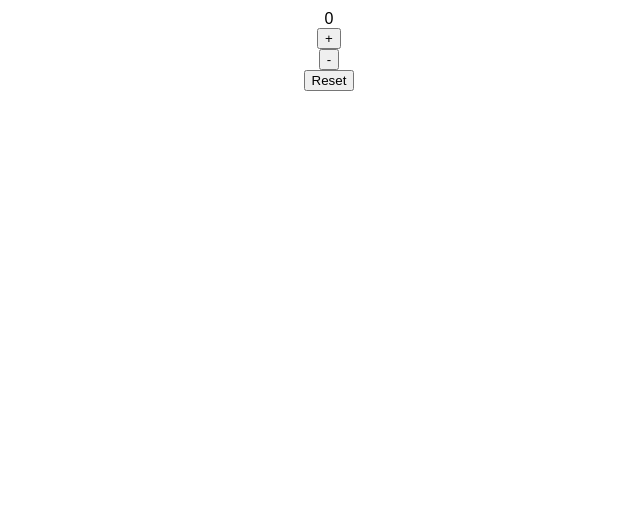
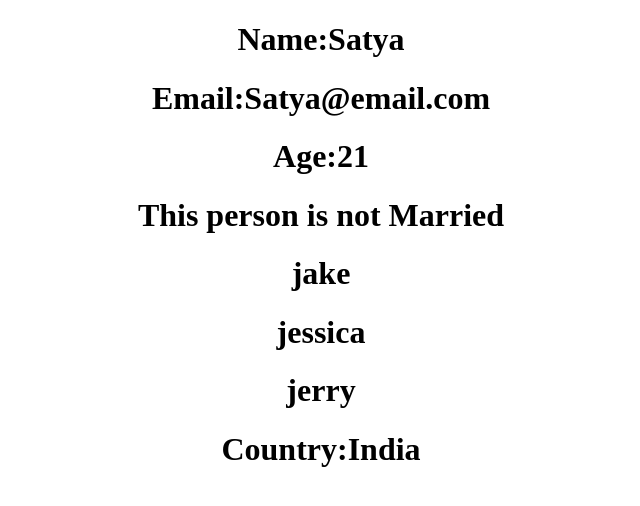
Before and after one commit to Satya170502/React-tutorial, a React (Create React App) app: page / in a window 1280 px wide. Shown: the top 506 px of the page, without its empty margins (319-959 px from the left). Built offline with nearby package versions, Linux system fonts and the light colour scheme.

Commit message:
Typesafety in react using typescript

```diff
--- a/public/index.html
+++ b/public/index.html
@@ -27,7 +27,7 @@
     <title>React App</title>
   </head>
   <body>
-    <noscript>You need to enable JavaScript to run this app.</noscript>
+    <noscript>You need to enable TypeScript to run this app.</noscript>
     <div id="root"></div>
     <!--
       This HTML file is a template.
--- a/src/App.css
+++ b/src/App.css
@@ -1,10 +1,5 @@
 .App {
-  display: flex;
-  align-items: center;
-  flex-direction: column;
-  width: 100vw;
-  font-family: Arial, Helvetica, sans-serif;
-  margin-top: 10px;
+  text-align: center;
 }
 
 .App-logo {
@@ -41,45 +36,3 @@
     transform: rotate(360deg);
   }
 }
-.addTask {
-  height: 30vh;
-  background-color: dodgerblue;
-  width: 100%;
-  display: flex;
-  justify-content: center;
-  align-items: center;
-}
-
-.list {
-  height: auto;
-  width: 100%;
-  display: flex;
-  align-items: center;
-  padding-top: 50px;
-  flex-direction: column;
-}
-
-.task {
-  width: 500px;
-  height: 50px;
-  display: flex;
-  margin: 15px;
-  display: flex;
-  align-items: center;
-  justify-content: center;
-}
-
-.task button {
-  width: auto;
-  height: 20px;
-  margin-left: 5px;
-  text-align: center;
-}
-form {
-  display: flex;
-  flex-direction: column;
-}
-
-p {
-  color: red;
-}
--- a/src/App.js
+++ /dev/null
@@ -1,20 +0,0 @@
-
-import "./App.css";
-import {useState} from "react"
-import { useToggle } from "./useToggle";
-import { useCount } from "./useCount";
-
-function App() {
-   const[count,increase,decrease,reset]=useCount();
-
-
-    return(<div className="App">
-      {count}
-    <button onClick={increase}>+</button>
-    <button onClick={decrease}>-</button>
-    <button onClick={reset}>Reset</button>
-
-    </div>);
-
-}
-export default App;
--- /dev/null
+++ b/src/App.tsx
@@ -0,0 +1,24 @@
+import React from 'react';
+import {Person,Country} from './Person'
+import './App.css';
+
+function App() {
+  /*const getAge=(name:string):number=>{
+    return 21 specifying in a function
+  }*/
+  return (
+    <div className="App">
+      <Person
+      name="Satya"
+      email="Satya@email.com"
+      age={21}
+      isMarried={false}
+      friends={["jake","jessica","jerry"]}
+      country={Country.India}
+
+       />
+    </div>
+  );
+}
+
+export default App;
--- /dev/null
+++ b/src/Person.tsx
@@ -0,0 +1,29 @@
+import {useState} from 'react'
+interface Props {
+    name:string;
+    email:string;
+    age:number;
+    isMarried:boolean;
+    friends:string[];
+    country:Country;
+}
+export enum Country {
+    India = "India",
+    Russia="Russia"
+}
+export const Person =(props:Props)=>{
+    const[name,setname]=useState<string>("");
+return (
+    <div>
+    <h1>Name:{props.name}</h1>
+    <h1>Email:{props.email}</h1>
+    <h1>Age:{props.age}</h1>
+    <h1>This person {props.isMarried ? "is":"is not"} Married</h1>
+    {props.friends.map((friend:string)=>(
+        <h1>{friend}</h1>
+    ))}
+    <h1>Country:{props.country}</h1>
+    </div>
+
+);
+};
--- a/src/index.js
+++ /dev/null
@@ -1,18 +0,0 @@
-import React, { StrictMode } from 'react';
-import ReactDOM from 'react-dom/client';
-
-import App from './App';
-
-
-const root = ReactDOM.createRoot(document.getElementById('root'));
-root.render(
-  <StrictMode>
-  <App />
-  </StrictMode>
-
-
-);
-
-// If you want to start measuring performance in your app, pass a function
-// to log results (for example: reportWebVitals(console.log))
-// or send to an analytics endpoint. Learn more: https://bit.ly/CRA-vitals
--- /dev/null
+++ b/src/index.tsx
@@ -0,0 +1,13 @@
+import React from 'react';
+import  ReactDOM  from 'react-dom/client';
+import App from './App';
+
+
+const root = ReactDOM.createRoot(
+  document.getElementById('root') as HTMLElement
+);
+root.render(
+  <React.StrictMode>
+    <App />
+  </React.StrictMode>
+);
--- /dev/null
+++ b/src/react-app-env.d.ts
@@ -0,0 +1 @@
+/// <reference types="react-scripts" />
--- a/src/useCount.js
+++ /dev/null
@@ -1,15 +0,0 @@
-import { useState } from "react";
-
-export const useCount=()=>{
-    const [count,setcount]=useState(0);
-    const increase=()=>{
-        setcount(count+1)
-    };
-    const decrease=()=>{
-        setcount(count-1)
-    };
-    const reset=()=>{
-        setcount(0)
-    };
-    return ([count,increase,decrease,reset])
-}
--- a/src/useToggle.js
+++ /dev/null
@@ -1,11 +0,0 @@
-import {useState} from "react"
-export const useToggle =(initialvalue=false)=>{
-    const[state,setstate]=useState(initialvalue);
-    const toggle=()=>{
-        setstate((prev)=>!prev)
-    }
-
-    return (
-   [state,toggle]
-    );
-};
```
Also changed, not shown: package.json (+7 -8 lines), tsconfig.json (added, +26 -0 lines), 2 other files (tests, documents, lock files or other folders).
